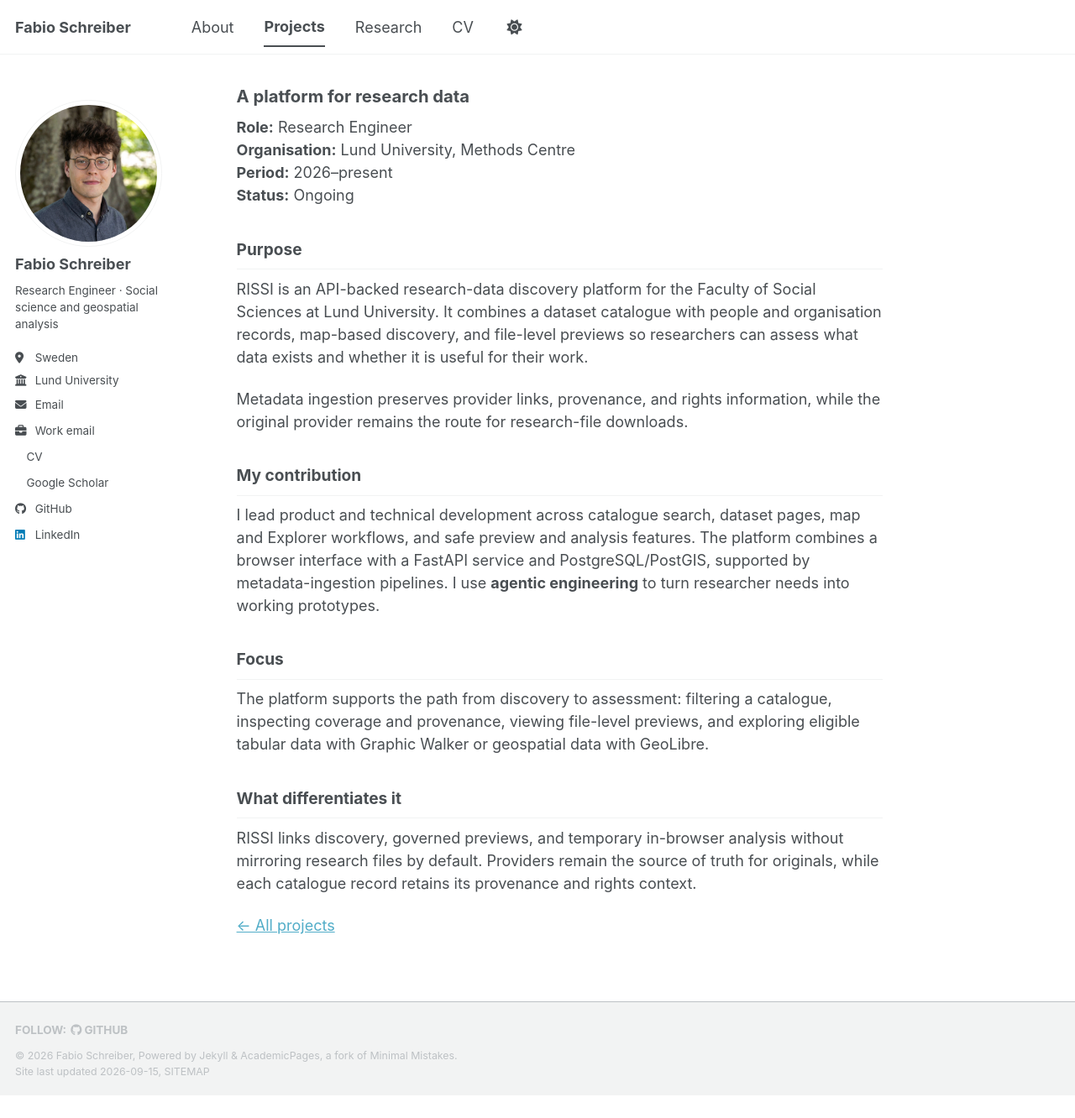
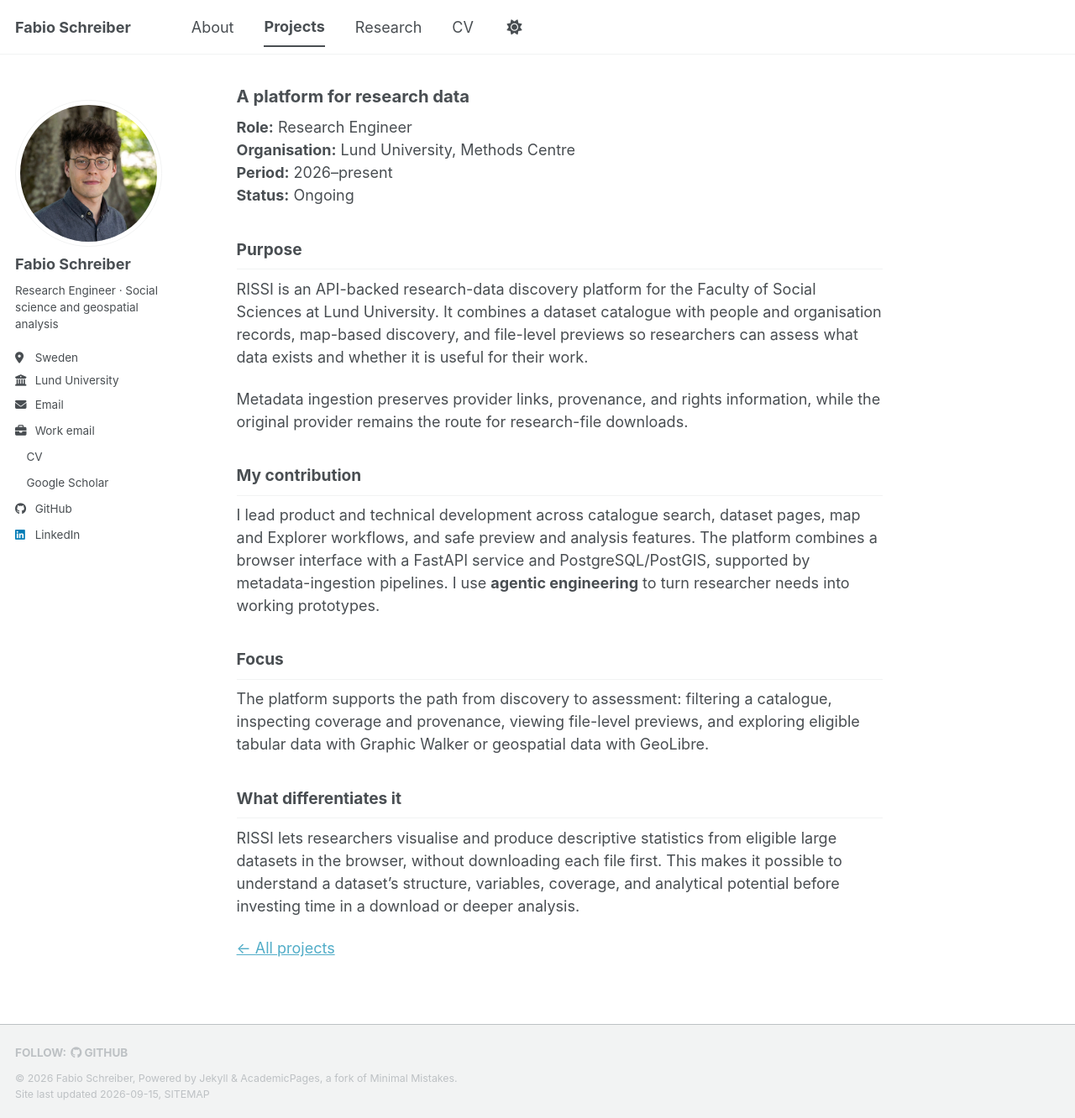
Before and after one commit to fab1s/fab1s.github.io, a Jekyll site: the page built from _portfolio/research-data-platform.md, in a window 1280 px wide and 1332 px high. Shown: the whole window at 84% size. Built offline with Jekyll 4.4.1, drawn with Linux system fonts in a browser that asks for light colours; a style sheet for code colours, icons or effects is not loaded.

Commit message:
Focus RISSI differentiator on browser exploration

```diff
--- a/_portfolio/research-data-platform.md
+++ b/_portfolio/research-data-platform.md
@@ -30,6 +30,6 @@ The platform supports the path from discovery to assessment: filtering a catalog
 
 ## What differentiates it
 
-RISSI links discovery, governed previews, and temporary in-browser analysis without mirroring research files by default. Providers remain the source of truth for originals, while each catalogue record retains its provenance and rights context.
+RISSI lets researchers visualise and produce descriptive statistics from eligible large datasets in the browser, without downloading each file first. This makes it possible to understand a dataset’s structure, variables, coverage, and analytical potential before investing time in a download or deeper analysis.
 
 [← All projects](/projects/)
```
